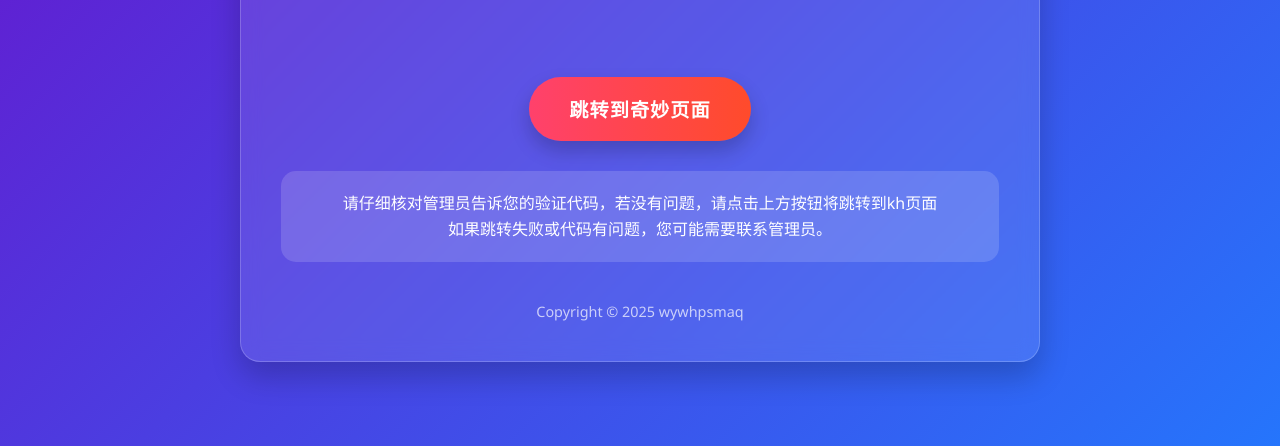
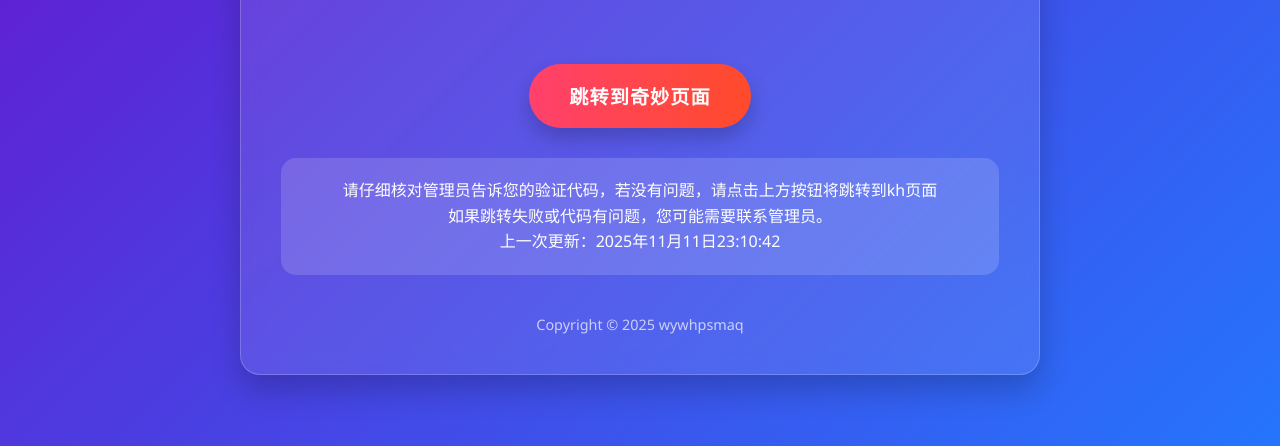
Before and after one commit to hpsmaq/kh, a plain HTML site: page index.html in a window 1280 px wide. Shown: the part 354-800 px from the top of the page. Drawn offline with Linux system fonts and the light colour scheme.

Commit message:
Update index.html

```diff
--- a/index.html
+++ b/index.html
@@ -144,6 +144,7 @@
         <div class="info-box">
             <p>请仔细核对管理员告诉您的验证代码，若没有问题，请点击上方按钮将跳转到kh页面</p>
             <p>如果跳转失败或代码有问题，您可能需要联系管理员。</p>
+            <p>上一次更新：2025年11月11日23:10:42</p>
         </div>
         <div class="footer">
             <p>Copyright © 2025 wywhpsmaq</p>
```
